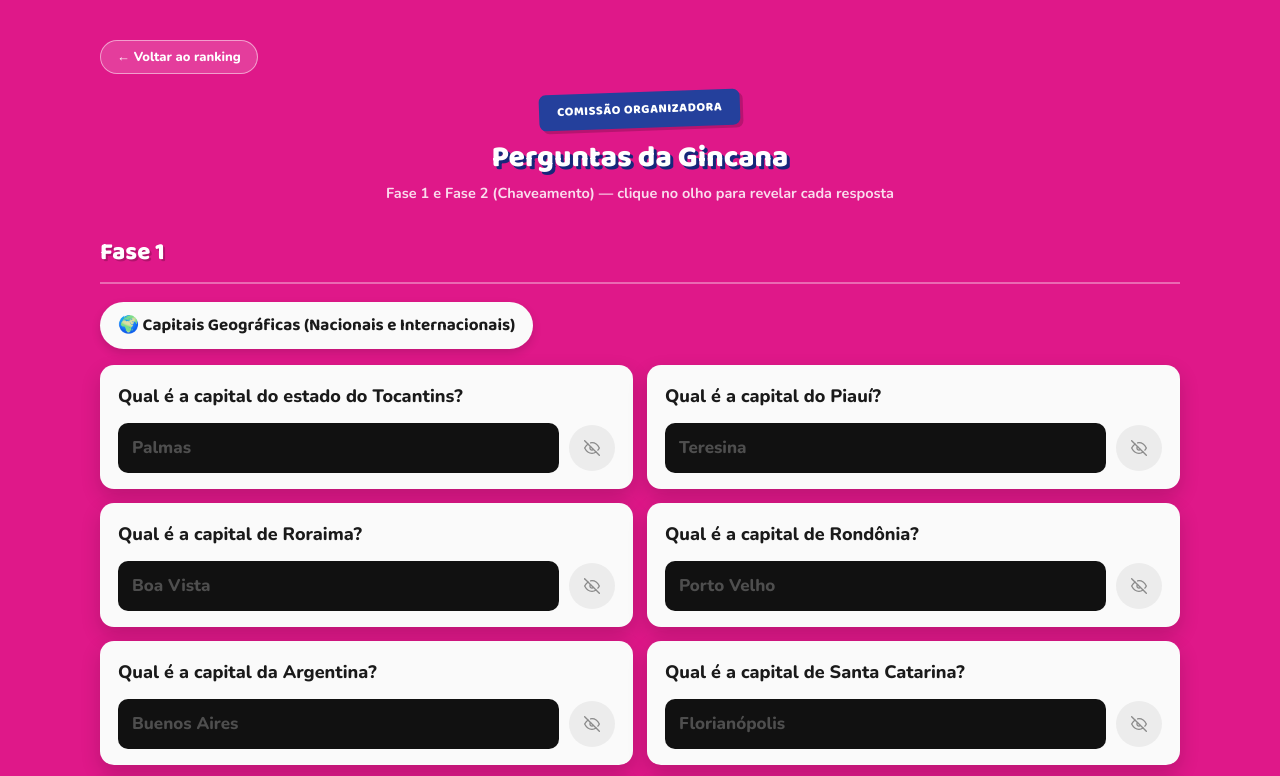
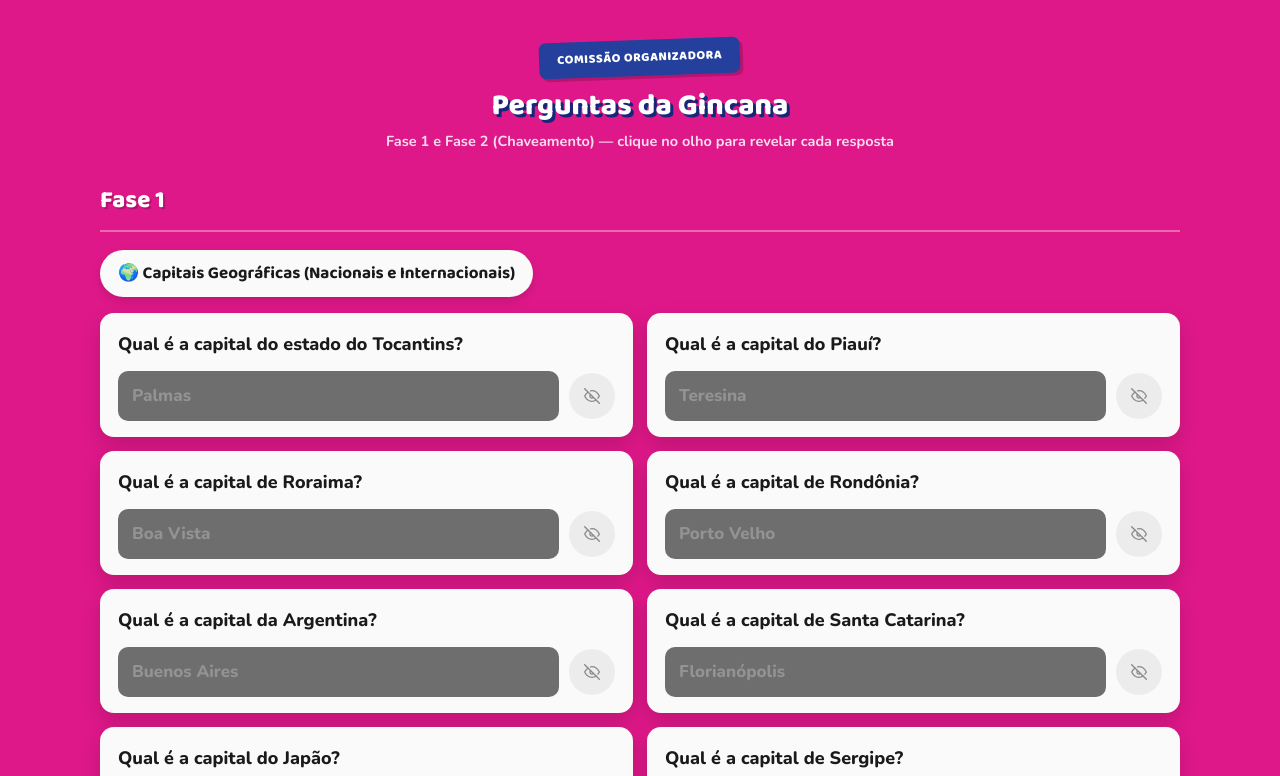
Before and after one commit to pvlservicos-collab/escolas, a website: page perguntas.html in a window 1280 px wide. Shown: the top 776 px of the page. Drawn offline with nearby package versions, Linux system fonts and the light colour scheme.

Commit message:
Remove back link and switch answer overlay from black to gray on /perguntas
Co-Authored-By: Claude Sonnet 5 <noreply@anthropic.com>

```diff
--- a/perguntas.html
+++ b/perguntas.html
@@ -30,20 +30,6 @@
   }
 
   .container { max-width: 1080px; margin: 0 auto; }
-
-  .voltar {
-    display: inline-block;
-    margin-bottom: 18px;
-    font-size: 13px;
-    font-weight: 800;
-    color: #fff;
-    text-decoration: none;
-    background: rgba(255, 255, 255, 0.16);
-    border: 1px solid rgba(255, 255, 255, 0.5);
-    border-radius: 999px;
-    padding: 7px 16px;
-  }
-  .voltar:hover { background: rgba(255, 255, 255, 0.28); }
 
   header { text-align: center; margin-bottom: 30px; }
 
@@ -143,7 +129,7 @@
     min-width: 0;
     border-radius: 10px;
     padding: 13px 14px;
-    background: #111;
+    background: #6e6e6e;
     transition: background 0.25s ease;
   }
 
@@ -187,7 +173,6 @@
 </style>
 
 <div class="container">
-  <a class="voltar" href="/">← Voltar ao ranking</a>
 
   <header>
     <div class="faixa">Comissão Organizadora</div>
```
